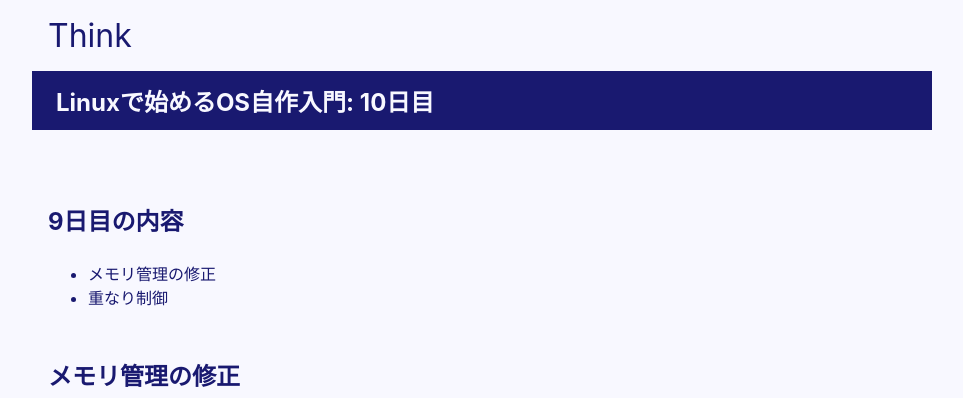
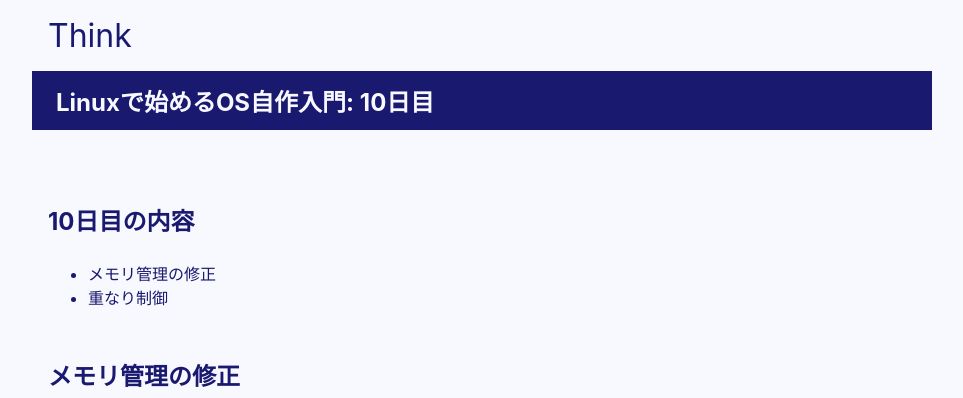
Before and after one commit to a-skua/a-skua.github.io, a Jekyll site: the page built from _posts/2020-06-07-horib_os_10day.md, in a window 1280 px wide. Shown: the top 398 px of the page, without its empty margins (158-1121 px from the left). Built offline with Jekyll 4.4.1, drawn with Linux system fonts in a browser that asks for light colours.

Commit message:
fix an article

```diff
--- a/_posts/2020-06-07-horib_os_10day.md
+++ b/_posts/2020-06-07-horib_os_10day.md
@@ -5,7 +5,7 @@ categories:
   - "OS自作入門"
 ---
 
-## 9日目の内容
+## 10日目の内容
 - メモリ管理の修正
 - 重なり制御
 
```
